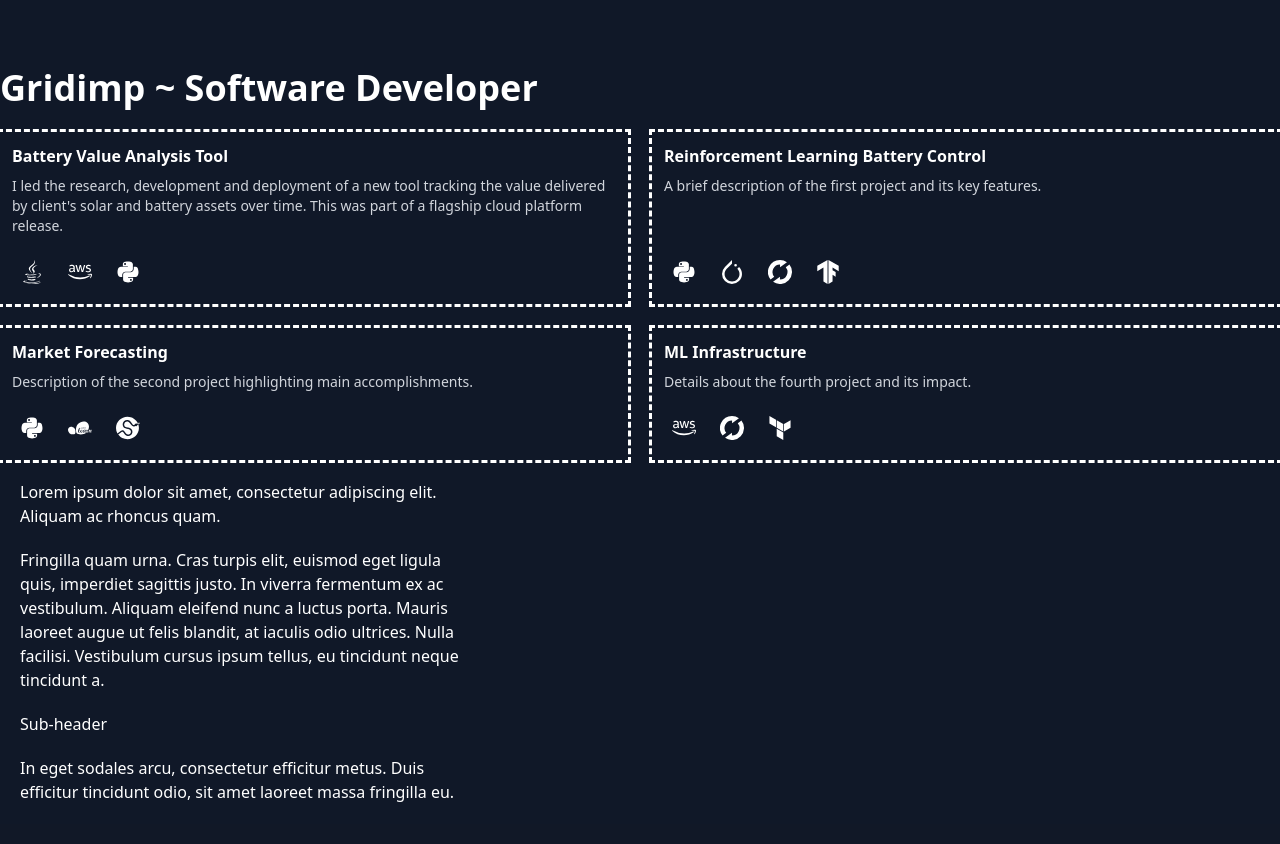
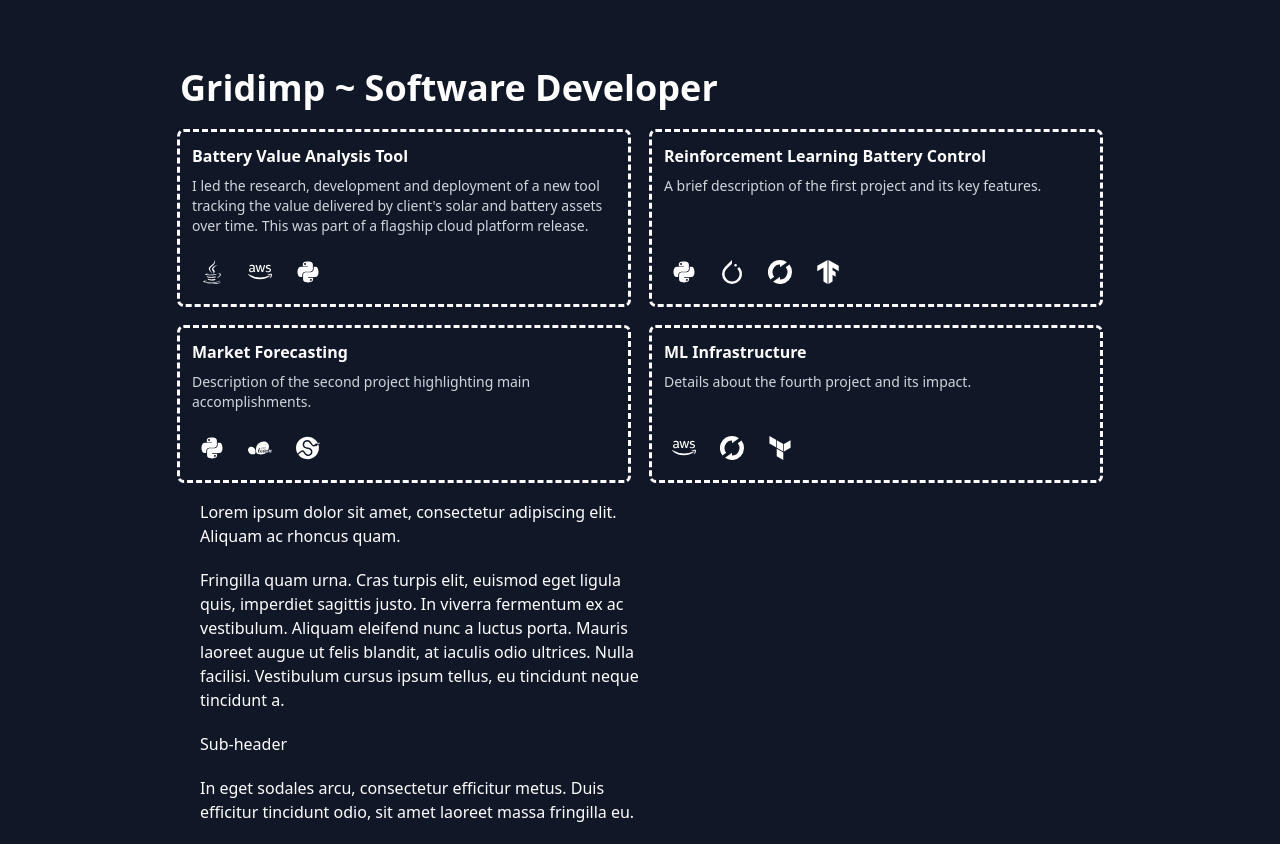
Before and after one commit to mpimblott/mpimblott.github.io, a React (Vite) app: page / in a window 1280 px wide. Shown: the part 780-1624 px from the top of the page. Built offline with nearby package versions, Linux system fonts and the light colour scheme.

Commit message:
Improve Project card spacing

```diff
--- a/src/components/project_card.tsx
+++ b/src/components/project_card.tsx
@@ -62,9 +62,9 @@ function ProjectCard({project, index}: {
     initial={{opacity: 0}}
     whileInView={{opacity: 1}}
     transition={{
-      duration: 0.5, delay: 0.6,
+      duration: 0.8, delay: 0.1,
     }}
-    className="flex flex-row overflow-hidden outline-dashed"
+    className="flex flex-row overflow-hidden outline-dashed rounded-sm w-full max-w-md h-full"
   >
     <div className="p-3 flex flex-col justify-between">
       <div>
--- a/src/pages/gridimp.tsx
+++ b/src/pages/gridimp.tsx
@@ -43,7 +43,7 @@ function Gridimp(props) {
     >
       Gridimp ~ Software Developer
     </motion.div>
-    <div className="grid grid-cols-1 md:grid-cols-2 gap-6 ma-12">
+    <div className="grid grid-cols-1 md:grid-cols-2 lg:grid-cols-2 gap-6">
       {projects.map((project, index) => (<ProjectCard key={project.title} project={project} index={index}/> // @ts-ignore
       ))}
     </div>
```
